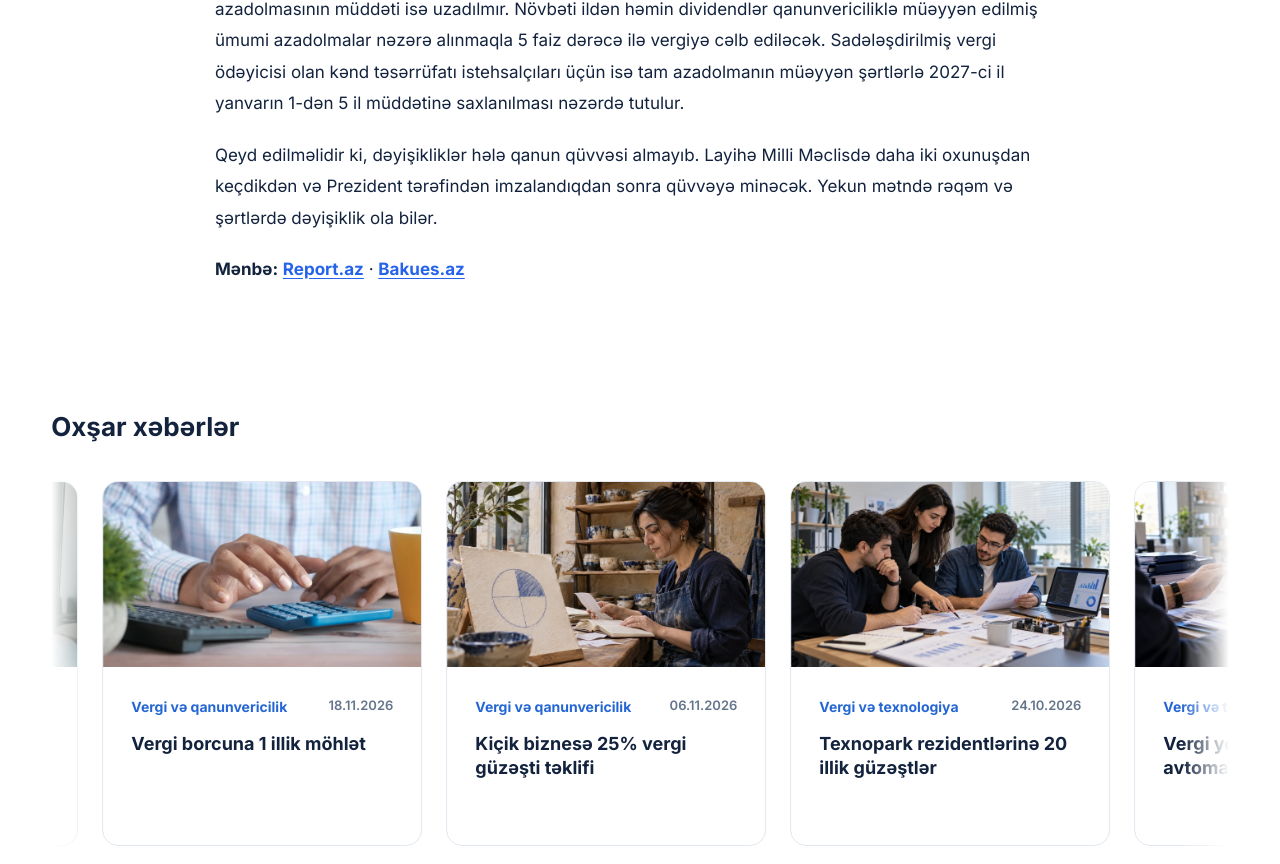
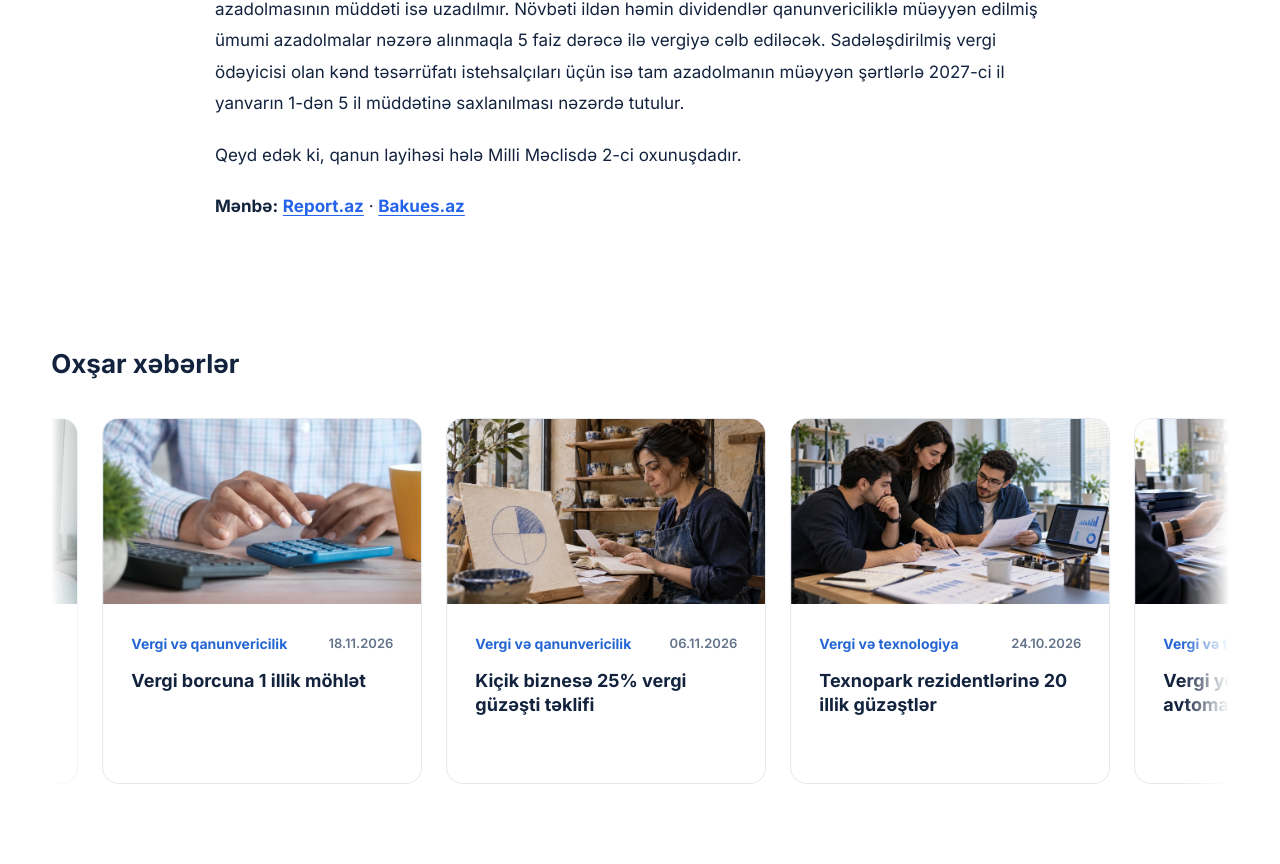
Before and after one commit to Rustamcoding/best-think-website, a plain HTML site: page Bloglar/kend-teserrufati-90-faiz-vergi-guzesti.html in a window 1280 px wide. Shown: the part 1356-2220 px from the top of the page. Drawn offline with Linux system fonts and the light colour scheme; files that its build step writes are made by us from their sources.

Commit message:
Xəbərlərin son abzası yeniləndi (2-ci oxunuş)
Co-Authored-By: Claude Opus 5.5 <noreply@anthropic.com>
Claude-Session: https://claude.ai/code/session_018yX6Xax2sKKkC3CUErtAB7

```diff
--- a/Bloglar/kend-teserrufati-90-faiz-vergi-guzesti.html
+++ b/Bloglar/kend-teserrufati-90-faiz-vergi-guzesti.html
@@ -55,7 +55,7 @@
                 </figure>
                 <p>Layihədə heyvandarlıq sahəsində fəaliyyət göstərən şəxslər üçün ayrıca güzəşt də nəzərdə tutulur. Belə ki, bu sahədə qeydiyyatda olan fiziki və hüquqi şəxslərin kəsilmiş iri və xırdabuynuzlu heyvanların satışından əldə etdikləri gəlirin 50 faizinə 3 il müddətinə güzəşt tətbiq ediləcək. Bundan əlavə, dövlət büdcəsindən kənd təsərrüfatı istehsalçılarına ödənilən subsidiyaların vergidən azad edilməsi təklif olunur.</p>
                 <p>Aqrar sahədə fəaliyyət göstərən hüquqi şəxslərin təsisçilərinə ödənilən dividendlər üzrə vergi azadolmasının müddəti isə uzadılmır. Növbəti ildən həmin dividendlər qanunvericiliklə müəyyən edilmiş ümumi azadolmalar nəzərə alınmaqla 5 faiz dərəcə ilə vergiyə cəlb ediləcək. Sadələşdirilmiş vergi ödəyicisi olan kənd təsərrüfatı istehsalçıları üçün isə tam azadolmanın müəyyən şərtlərlə 2027-ci il yanvarın 1-dən 5 il müddətinə saxlanılması nəzərdə tutulur.</p>
-                <p>Qeyd edilməlidir ki, dəyişikliklər hələ qanun qüvvəsi almayıb. Layihə Milli Məclisdə daha iki oxunuşdan keçdikdən və Prezident tərəfindən imzalandıqdan sonra qüvvəyə minəcək. Yekun mətndə rəqəm və şərtlərdə dəyişiklik ola bilər.</p>
+                <p>Qeyd edək ki, qanun layihəsi hələ Milli Məclisdə 2-ci oxunuşdadır.</p>
 
                 <p class="article-source"><strong>Mənbə:</strong> <a href="https://report.az/maliyye-xeberleri/milli-meclis-vergi-ve-bir-sira-diger-qanunvericilik-aktlarina-deyisiklikleri-i-oxunusda-qebul-edib" target="_blank" rel="noopener">Report.az</a> · <a href="https://bakues.az/aqrar-sahede-100-lik-tam-vergi-azadolmasi-legv-edilir/" target="_blank" rel="noopener">Bakues.az</a></p>
             </div>
```
Also changed, not shown: Bloglar/nagdsiz-odenise-0-9-faiz-geri-qaytarma.html (+1 -1 lines), Bloglar/vergi-borcuna-1-illik-mohlet.html (+1 -1 lines).
